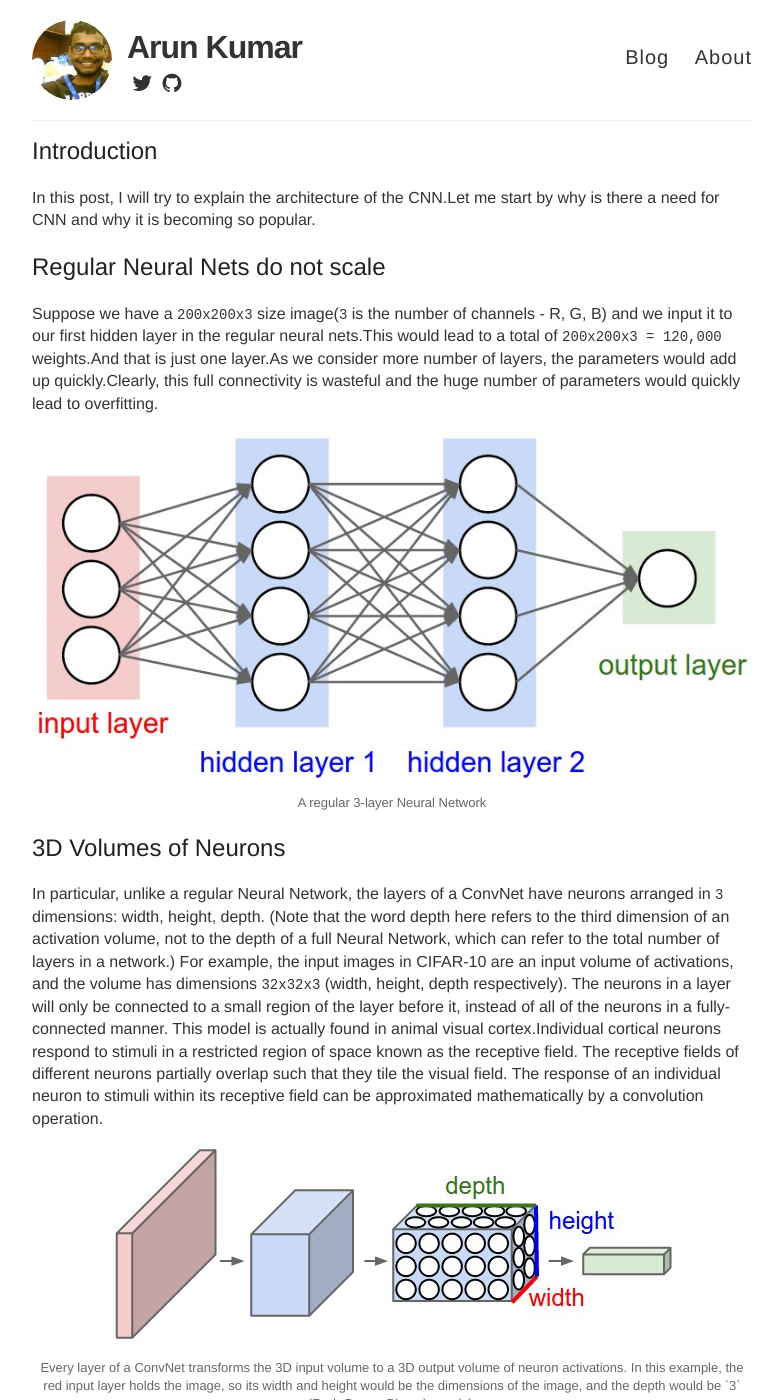
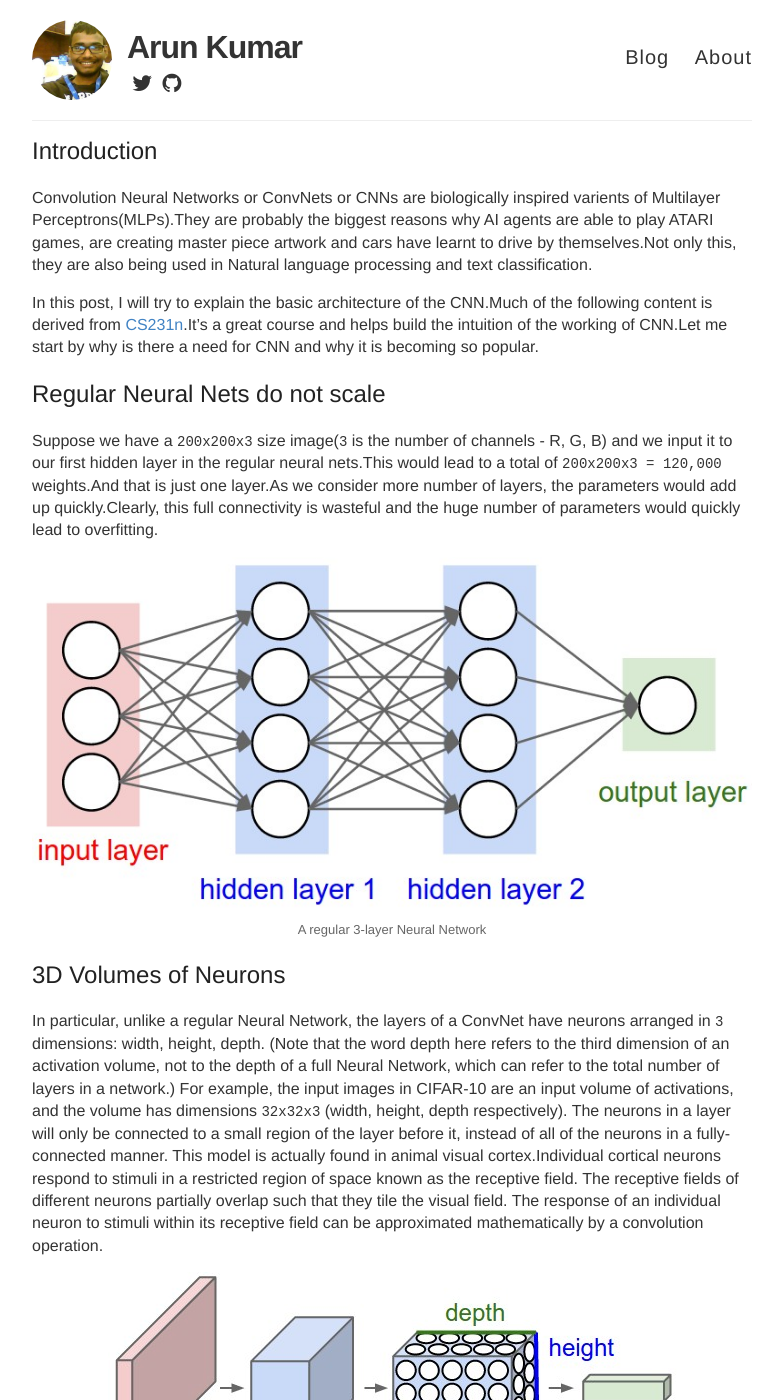
Before and after one commit to ioarun/ioarun.github.io, a Jekyll site: the page built from _posts/2017-01-30-cnn.md, in a window 1280 px wide and 1400 px high. Shown: the whole window, without its empty margins (248-1031 px from the left). Built offline with Jekyll 4.4.1, drawn with Linux system fonts in a browser that asks for light colours; nearby versions of some CDN libraries; some web fonts are replaced; some of the changed text lies outside the part shown.

Commit message:
Update cnn post

```diff
--- a/_posts/2017-01-30-cnn.md
+++ b/_posts/2017-01-30-cnn.md
@@ -6,9 +6,11 @@ title-img: images/2017/cnn/cnn-title-image.jpeg
 
 ## Introduction
 
-In this post, I will try to explain the architecture of the CNN.Let me start by why is there a need for CNN and why it is becoming so popular.
+Convolution Neural Networks or ConvNets or CNNs are biologically inspired varients of Multilayer Perceptrons(MLPs).They are probably the biggest reasons why AI agents are able to play ATARI games, are creating master piece artwork and cars have learnt to drive by themselves.Not only this, they are also being used in Natural language processing and text classification.
 
 <!--more-->
+
+In this post, I will try to explain the basic architecture of the CNN.Much of the following content is derived from [CS231n](http://cs231n.github.io/convolutional-networks/).It's a great course and helps build the intuition of the working of CNN.Let me start by why is there a need for CNN and why it is becoming so popular.
 
 ## Regular Neural Nets do not scale
 
@@ -22,11 +24,11 @@ In particular, unlike a regular Neural Network, the layers of a ConvNet have neu
 
 {% include image.html img="images/2017/cnn/comparing-regular-and-cnn2.jpeg" title="Convolutional Neural Net" caption="Every layer of a ConvNet transforms the 3D input volume to a 3D output volume of neuron activations. In this example, the red input layer holds the image, so its width and height would be the dimensions of the image, and the depth would be `3` (Red, Green, Blue channels)." %}
 
-## What is a convolution?
+## What is convolution?
 
-Convolutions can be thought of as a sliding window function applied to a matrix.This sliding window is called as *filter*, *kernel* or *feature extractor*.
+Convolution can be thought of as a sliding window function applied to a matrix.This sliding window is called as *filter*, *kernel* or *feature extractor*.
 
-{% include image.html img="images/2017/cnn/kernel-convolution.jpg" title="Regular Neural Net" caption=" A regular 3-layer Neural Network" %}
+{% include image.html img="images/2017/cnn/Convolution_schematic.gif" title="convolution" caption="Convolution operation" %}
 
 # CNN Architecture:
 
@@ -108,7 +110,7 @@ Pooling let's us control the spatial size of the output layer and thus controlli
 
 The neuron activations from the final convolution layers are flattened to produce a vector which acts as an input to a regular neural network called fully connected network.This network finally produces outputs like scores or probabilities associated with our original input volume.
 
-{% include image.html img="images/2017/cnn/cnn-title-image.jpeg" title="LeNet" caption="LeNet-5[LeCunet al., 1998] had CONV-POOL-CONV-POOL-CONV-FC architecture" %}
+{% include image.html img="images/2017/cnn/fc-cnn.jpeg" title="Fully connected layer" caption="" %}
 
 # Putting it all together
 
@@ -120,10 +122,6 @@
 where the `*` indicates repetition, and the `POOL?` indicates an optional pooling layer.
 Moreover, `N >= 0` (and usually `N <= 3` ), `M >= 0` , `K >= 0` (and usually `K < 3` ).
 
+{% include image.html img="images/2017/cnn/cnn-title-image.jpeg" title="LeNet" caption="LeNet-5[LeCunet al., 1998] had CONV-POOL-CONV-POOL-CONV-FC architecture" %}
 
-
-
-
-
-REFERENCES:
-[1]Hubel, D. and Wiesel, T. (1968). Receptive fields and functional architecture of monkey striate cortex. Journal of Physiology (London), 195, 215–243.
+I hope this post was useful in some way.Please follow for more interesting updates!
```
Also changed, not shown: other parts of _posts/2017-01-30-cnn.md (+1 -1 lines).
